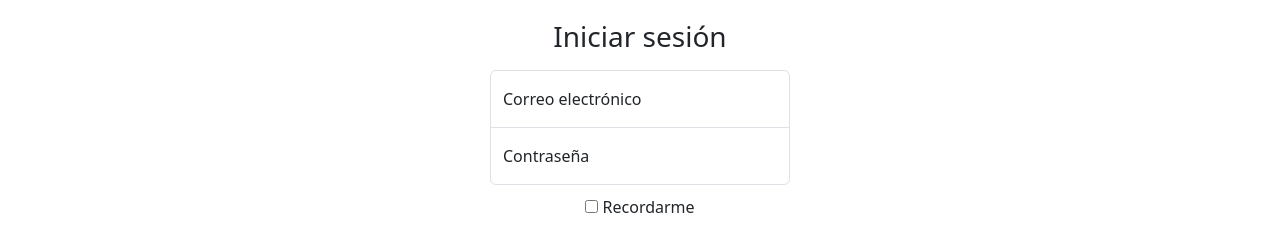
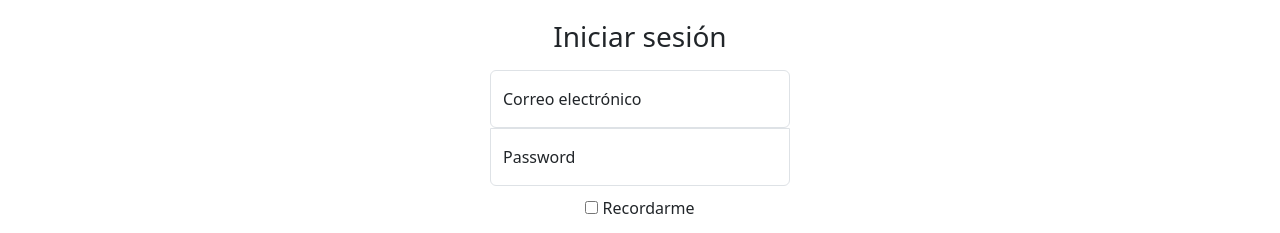
Before and after one commit to BiancaReset/FRONTEND-LUKABI, a React app: page /login in a window 1280 px wide. Shown: the part 213-446 px from the top of the page. Built offline with nearby package versions, Linux system fonts and the light colour scheme.

Commit message:
login con useState, onChange

```diff
--- a/src/js/pages/Login.jsx
+++ b/src/js/pages/Login.jsx
@@ -1,13 +1,30 @@
-import React from 'react'
-import logo from "../img/logo.jpeg"
+import React, { useState } from 'react';
+import logo from '../img/logo.jpeg';
 
 const Login = () => {
+    const [values, setValues] = useState({
+        username: '',
+        password: '',
+    });
+
+    const handleInputChange = (event) => {
+        const { name, value } = event.target;
+        setValues({
+            ...values,
+            [name]: value,
+        });
+    };
+
+    const handleLogin = (event) => {
+        event.preventDefault();
+        console.log(values);
+    };
+
     return (
-        <>
         <div className="container">
             <div className="text-center mt-5">
                 <main className="form-signin w-100 m-auto">
-                        <form>
+                    <form onSubmit={handleLogin}>
                         <img
                             className="mb-4"
                             src={logo}
@@ -18,21 +35,33 @@ const Login = () => {
                         <h1 className="h3 mb-3 fw-normal">Iniciar sesión</h1>
                         <div className="form-floating">
                             <input
-                                    type="email"
+                                type="text"
                                 className="form-control"
-                                    id="floatingInput"
-                                    placeholder="name@example.com"
+                                name="username"
+                                placeholder="Correo electrónico"
+                                required=""
+                                onChange={handleInputChange}
+                                value={values.username}
                             />
                             <label htmlFor="floatingInput">Correo electrónico</label>
+                            <div className="invalid-feedback">
+                                Correo electrónico requerido
+                            </div>
                         </div>
                         <div className="form-floating">
                             <input
                                 type="password"
                                 className="form-control"
-                                    id="floatingPassword"
+                                name="password"
                                 placeholder="Password"
+                                required=""
+                                onChange={handleInputChange}
+                                value={values.password}
                             />
-                                <label htmlFor="floatingPassword">Contraseña</label>
+                            <label htmlFor="floatingPassword">Password</label>
+                            <div className="invalid-feedback">
+                                Password requerido
+                            </div>
                         </div>
                         <div className="checkbox mb-3">
                             <label>
@@ -46,9 +75,7 @@ const Login = () => {
                 </main>
             </div>
         </div>
-        </>
-
-    )
-}
+    );
+};
 
 export default Login;
```
Lines whose indentation alone changed are shown as unchanged.
